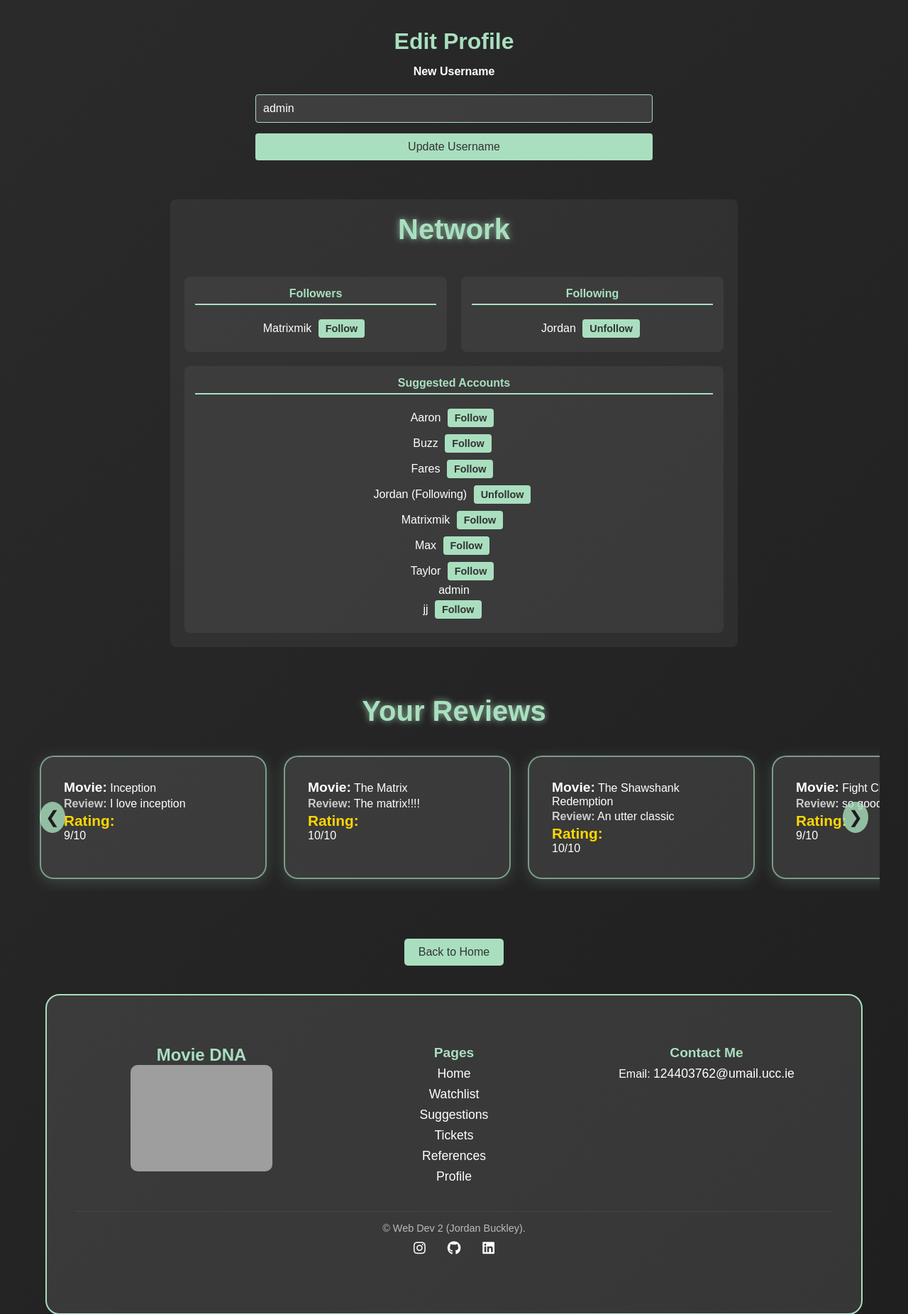
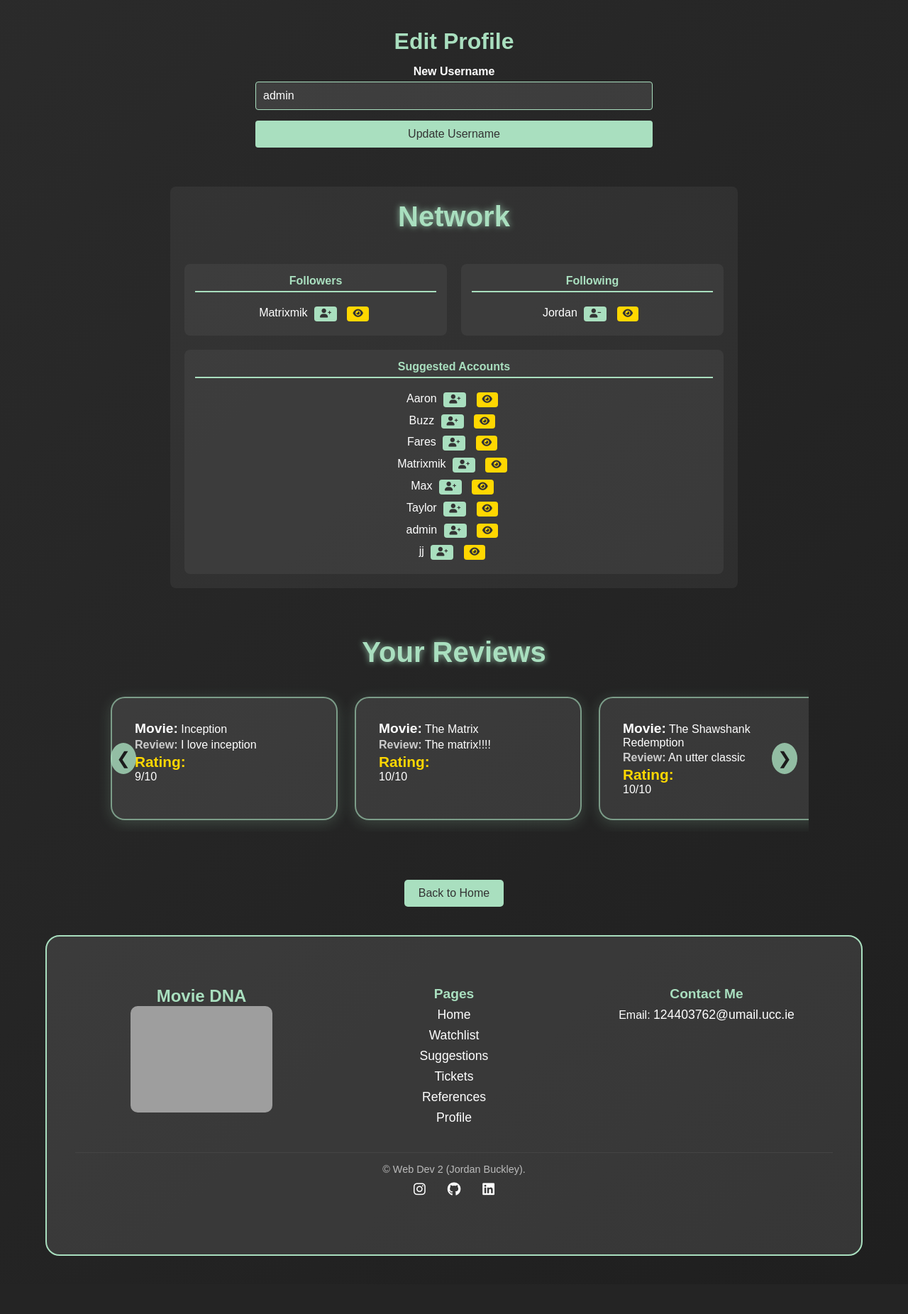
Before and after one commit to JordanBuckleyGit/CA, a Flask app: page /user in a window 1280 px wide. Shown: the part 60-1912 px from the top of the page at 71% size. After the commit the page ends 1830 px from the top, so only its background shows below. Run offline with Flask 3, Linux system fonts and the light colour scheme; a user stored in the database is signed in; data comes from the database, SQL or seed files in the repository; both versions use the stored data as it was after the commit; grey boxes are pictures that could not be loaded.

Commit message:
more fixes

```diff
--- a/app.py
+++ b/app.py
@@ -651,7 +651,7 @@ def follow_user(username):
     db.execute("INSERT INTO network (follower, following) VALUES (?, ?)", (current_user, username))
     db.commit()
 
-    return redirect(url_for("user_profile", username=username))
+    return redirect(url_for("user", username=username))
 
 @app.route("/unfollow/<username>")
 @login_required
@@ -670,17 +670,19 @@ def unfollow_user(username):
     db.execute("DELETE FROM network WHERE follower = ? AND following = ?", (current_user, username))
     db.commit()
 
-    return redirect(url_for("user_profile", username=username))
+    return redirect(url_for("user", username=username))
 
 @app.route("/user/<username>")
 @login_required
 def user_profile(username):
     db = get_db()
 
+    # Fetch the current user's profile
     user = db.execute("SELECT * FROM users WHERE user_id = ?", (username,)).fetchone()
     if not user:
         return "User not found.", 404
 
+    # Fetch reviews by the user
     reviews = db.execute("""
         SELECT reviews.*, movies.title
         FROM reviews
@@ -688,6 +690,7 @@ def user_profile(username):
         WHERE reviews.user = ?
     """, (username,)).fetchall()
 
+    # Fetch followers and following
     followers = db.execute(
         "SELECT follower FROM network WHERE following = ?",
         (username,)
@@ -698,10 +701,29 @@ def user_profile(username):
         (username,)
     ).fetchall()
 
+    # Debugging: Print the following list
+    print("Following:", following)
+
+    # Create a set of users the current user is already following
+    following_set = {row["following"] for row in following}
+
+    # Debugging: Print the following_set
+    print("Following Set:", following_set)
+
+    # Check if the current user is following the profile user
     is_following = db.execute(
         "SELECT * FROM network WHERE follower = ? AND following = ?",
         (session["user_id"], username)
     ).fetchone() is not None
+
+    # Fetch all users except the current user
+    all_users = db.execute("SELECT * FROM users WHERE user_id != ?", (session["user_id"],)).fetchall()
+
+    # Filter out users that the current user is already following
+    suggested_users = [user for user in all_users if user["user_id"] not in following_set]
+
+    # Debugging: Print the suggested_users list
+    print("Suggested Users:", suggested_users)
 
     return render_template(
         "user_profile.html",
@@ -709,8 +731,10 @@ def user_profile(username):
         reviews=reviews,
         followers=followers,
         following=following,
-        is_following=is_following
-    )
+        is_following=is_following,
+        all_users=suggested_users,
+        following_set=following_set
+)
 
 # user suggestions
 
@@ -807,8 +831,6 @@ def reject_suggestion(suggestion_id):
 
     return redirect(url_for("view_movie_suggestions"))
 
-# more ideas here please
-
 # ticket form
 
 @app.route("/submit_ticket", methods=["GET", "POST"])
--- a/static/script.js
+++ b/static/script.js
@@ -84,8 +84,7 @@ function scrollReviews(distance) {
 }
 
 function scrollReviews(distance) {
-    const reviewsList = document.querySelector('.reviews-container');
-    console.log(reviewsList); // Check if the element is found
+    const reviewsList = document.querySelector('#user-reviews');
     if (reviewsList) {
         reviewsList.scrollBy({
             left: distance,
--- a/static/users.css
+++ b/static/users.css
@@ -1,3 +1,4 @@
+/* Edit Profile Section */
 #edit-profile {
     max-width: 600px;
     margin: 20px auto;
@@ -11,18 +12,18 @@
     text-align: center;
 }
 
-.form-group {
+section.form-group {
     margin-bottom: 15px;
 }
 
-.form-group label {
+section.form-group label {
     display: block;
     font-weight: bold;
     margin-bottom: 5px;
     color: white;
 }
 
-.form-group input[type="text"] {
+section.form-group input[type="text"] {
     width: 100%;
     padding: 10px;
     border: 1px solid #A9DFBF;
@@ -33,7 +34,7 @@
     transition: border-color 0.3s ease;
 }
 
-.form-group input[type="text"]:focus {
+section.form-group input[type="text"]:focus {
     border-color: #A9DFBF;
     outline: none;
 }
@@ -55,7 +56,7 @@
     transform: scale(1.05);
 }
 
-.error-message {
+p.error-message {
     color: #FF4500;
     font-size: 0.9rem;
     margin-top: 5px;
@@ -122,13 +123,30 @@ ul {
 .btn {
     background: #A9DFBF;
     color: #333;
-    padding: 5px 10px;
+    padding: 4px 8px; /* Smaller padding */
     border: none;
     border-radius: 4px;
-    font-size: 0.9rem;
+    font-size: 0.8rem; /* Smaller font size */
     cursor: pointer;
     transition: background 0.3s ease, transform 0.3s ease;
     text-decoration: none;
+    display: inline-flex;
+    align-items: center;
+    gap: 4px;
+}
+
+.btn i {
+    font-size: 0.8rem;
+}
+
+.btn:hover {
+    background: rgba(0, 255, 166, 0.3);
+    transform: scale(1.05);
+}
+
+.view-profile-btn {
+    background: #FFD700;
+
 }
 
 #user-reviews {
@@ -146,7 +164,7 @@ ul {
 
 .carousel-container {
     position: relative;
-    max-width: 1200px;
+    max-width: 1000px;
     margin: 0 auto;
     overflow: hidden;
 }
--- a/templates/user.html
+++ b/templates/user.html
@@ -1,5 +1,3 @@
-<!-- FIX -->
-
 {% extends "base.html" %}
 
 {% block styles %}
@@ -12,26 +10,24 @@
         <form action="{{ url_for('user') }}" method="POST">
             {{ form.hidden_tag() }}
 
-            <div class="form-group">
-                {{ form.username.label }}<br>
-                {{ form.username(size=32, value=session['user_id'], id="username-input") }}<br>
+            <section class="form-group">
+                <label for="username-input">{{ form.username.label }}</label>
+                {{ form.username(size=32, value=session['user_id'], id="username-input") }}
                 {% for error in form.username.errors %}
-                    <span class="error-message">{{ error }}</span><br>
+                    <p class="error-message">{{ error }}</p>
                 {% endfor %}
-            </div>
+            </section>
 
-            <div class="form-group">
+            <section class="form-group">
                 {{ form.submit(id="submit-button") }}
-            </div>
+            </section>
         </form>
     </section>
 
     <section id="network">
         <h3>Network</h3>
 
-        <!-- Two-column layout for Followers and Following -->
-        <div id="network-columns">
-            <!-- Followers -->
+        <section id="network-columns">
             <section id="follower-page">
                 <h4>Followers</h4>
                 <ul>
@@ -40,11 +36,12 @@
                             {{ follower.follower }}
                             {% if follower.follower != session["user_id"] %}
                                 {% if follower.follower in following_set %}
-                                    <span>(Following)</span>
-                                    <a href="{{ url_for('unfollow_user', username=follower.follower) }}" class="btn">Unfollow</a>
+                                    <p>(Following)</p>
+                                    <a href="{{ url_for('unfollow_user', username=follower.follower) }}" class="btn"><i class="fa-solid fa-user-minus"></i></a>
                                 {% else %}
-                                    <a href="{{ url_for('follow_user', username=follower.follower) }}" class="btn">Follow</a>
+                                    <a href="{{ url_for('follow_user', username=follower.follower) }}" class="btn"><i class="fa-solid fa-user-plus"></i></a>
                                 {% endif %}
+                                <a href="{{ url_for('user_profile', username=follower.follower) }}" class="btn view-profile-btn"><i class="fa-solid fa-eye"></i></a>
                             {% endif %}
                         </li>
                     {% else %}
@@ -53,7 +50,6 @@
                 </ul>
             </section>
 
-            <!-- Following -->
             <section id="network-page">
                 <h4>Following</h4>
                 <ul>
@@ -61,7 +57,8 @@
                         <li>
                             {{ follow.following }}
                             {% if follow.following != session["user_id"] %}
-                                <a href="{{ url_for('unfollow_user', username=follow.following) }}" class="btn">Unfollow</a>
+                                <a href="{{ url_for('unfollow_user', username=follow.following) }}" class="btn"><i class="fa-solid fa-user-minus"></i></a>
+                                <a href="{{ url_for('user_profile', username=follow.following) }}" class="btn view-profile-btn"><i class="fa-solid fa-eye"></i></a>
                             {% endif %}
                         </li>
                     {% else %}
@@ -69,24 +66,19 @@
                     {% endfor %}
                 </ul>
             </section>
-        </div>
+        </section>
 
-        <!-- Suggested Accounts (centered below the columns) -->
         <section id="suggestion">
             <h4>Suggested Accounts</h4>
             <ul>
                 {% for user in all_users %}
-                    <li>
-                        {{ user.user_id }}
-                        {% if user.user_id != session["user_id"] %}
-                            {% if user.user_id in following_set %}
-                                <span>(Following)</span>
-                                <a href="{{ url_for('unfollow_user', username=user.user_id) }}" class="btn">Unfollow</a>
-                            {% else %}
-                                <a href="{{ url_for('follow_user', username=user.user_id) }}" class="btn">Follow</a>
-                            {% endif %}
-                        {% endif %}
-                    </li>
+                    {% if user.user_id not in following_set %}
+                        <li>
+                            {{ user.user_id }}
+                            <a href="{{ url_for('follow_user', username=user.user_id) }}" class="btn"><i class="fa-solid fa-user-plus"></i></a>
+                            <a href="{{ url_for('user_profile', username=user.user_id) }}" class="btn view-profile-btn"><i class="fa-solid fa-eye"></i></a>
+                        </li>
+                    {% endif %}
                 {% else %}
                     <li>No other users found.</li>
                 {% endfor %}
@@ -94,9 +86,10 @@
         </section>
     </section>
 
+
     <section id="user-reviews">
         <h3>Your Reviews</h3>
-        <div class="carousel-container">
+        <section class="carousel-container">
             <button class="carousel-button prev" onclick="scrollReviews(-320)">&#10094;</button>
             {% if reviews %}
                 <ul id="reviews-list">
@@ -112,7 +105,7 @@
                 <p id="no-reviews-message">You haven't written any reviews yet.</p>
             {% endif %}
             <button class="carousel-button next" onclick="scrollReviews(320)">&#10095;</button>
-        </div>
+        </section>
     </section>
     <a href="{{ url_for('index') }}" class="back-button">Back to Home</a>
 {% endblock %}
```
Also changed, not shown: templates/user_profile.html (+12 -2 lines), database.db, static/userProfile.css (added), 2 other files.
